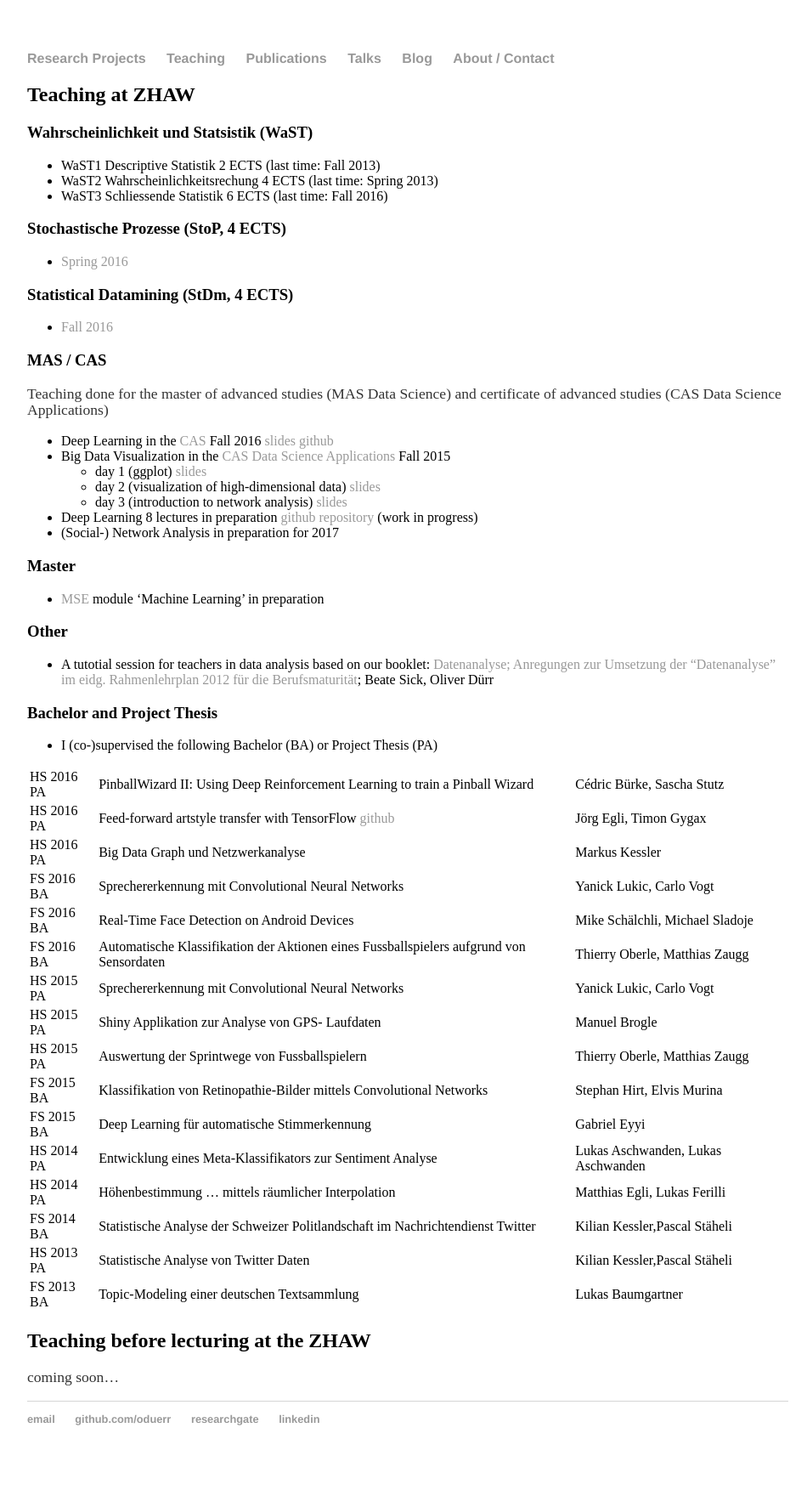
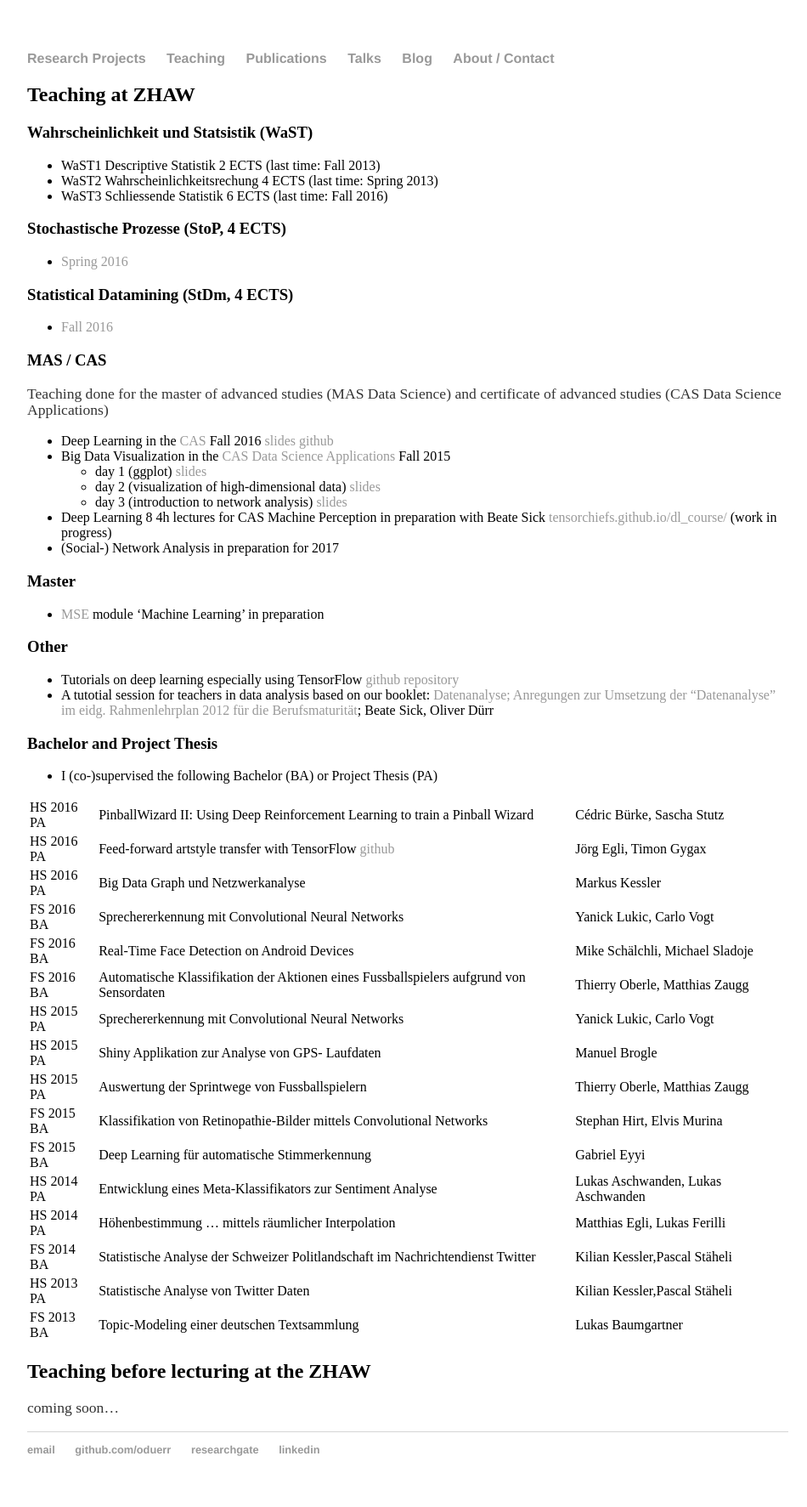
Before and after one commit to oduerr/oduerr.github.io, a Jekyll site: the page built from teaching/index.md, in a window 1280 px wide. Shown: the whole page at 85% size, without its empty margins (160-1110 px from the left). Built offline with Jekyll 4.4.1, drawn with Linux system fonts in a browser that asks for light colours; before the commit the page ends 1737 px from its top, so only the background shows below that.

Commit message:
Added DL Course

```diff
--- a/teaching/index.md
+++ b/teaching/index.md
@@ -25,7 +25,7 @@ Teaching done for the master of advanced studies (MAS Data Science) and certific
   + day 1 (ggplot) [slides](https://dl.dropboxusercontent.com/u/9154523/talks/big_data_vis_day1.pdf)
   + day 2 (visualization of high-dimensional data) [slides](https://dl.dropboxusercontent.com/u/9154523/talks/big_data_vis_day2.pdf)
   + day 3 (introduction to network analysis) [slides](https://dl.dropboxusercontent.com/u/9154523/talks/big_data_vis_day3.pdf)
-* Deep Learning 8 lectures in preparation [github repository](https://github.com/oduerr/dl_tutorial) (work in progress)
+* Deep Learning 8 4h lectures for CAS Machine Perception in preparation with Beate Sick [tensorchiefs.github.io/dl_course/](https://tensorchiefs.github.io/dl_course/) (work in progress)
 * (Social-) Network Analysis in preparation for 2017
 
 
@@ -34,6 +34,7 @@ Teaching done for the master of advanced studies (MAS Data Science) and certific
 * [MSE](http://www.msengineering.ch/) module 'Machine Learning' in preparation
 
 ### Other
+* Tutorials on deep learning especially using TensorFlow [github repository](https://github.com/oduerr/dl_tutorial)
 * A tutotial session for teachers in data analysis based on our booklet: [Datenanalyse; Anregungen zur Umsetzung der "Datenanalyse" im eidg. Rahmenlehrplan 2012 für die Berufsmaturität](https://dl.dropboxusercontent.com/u/9154523/paper/bms-broschuere-datenanalyse-sick-d%C3%BCrr.pdf); Beate Sick, Oliver Dürr
 
 ### Bachelor and Project Thesis
```
